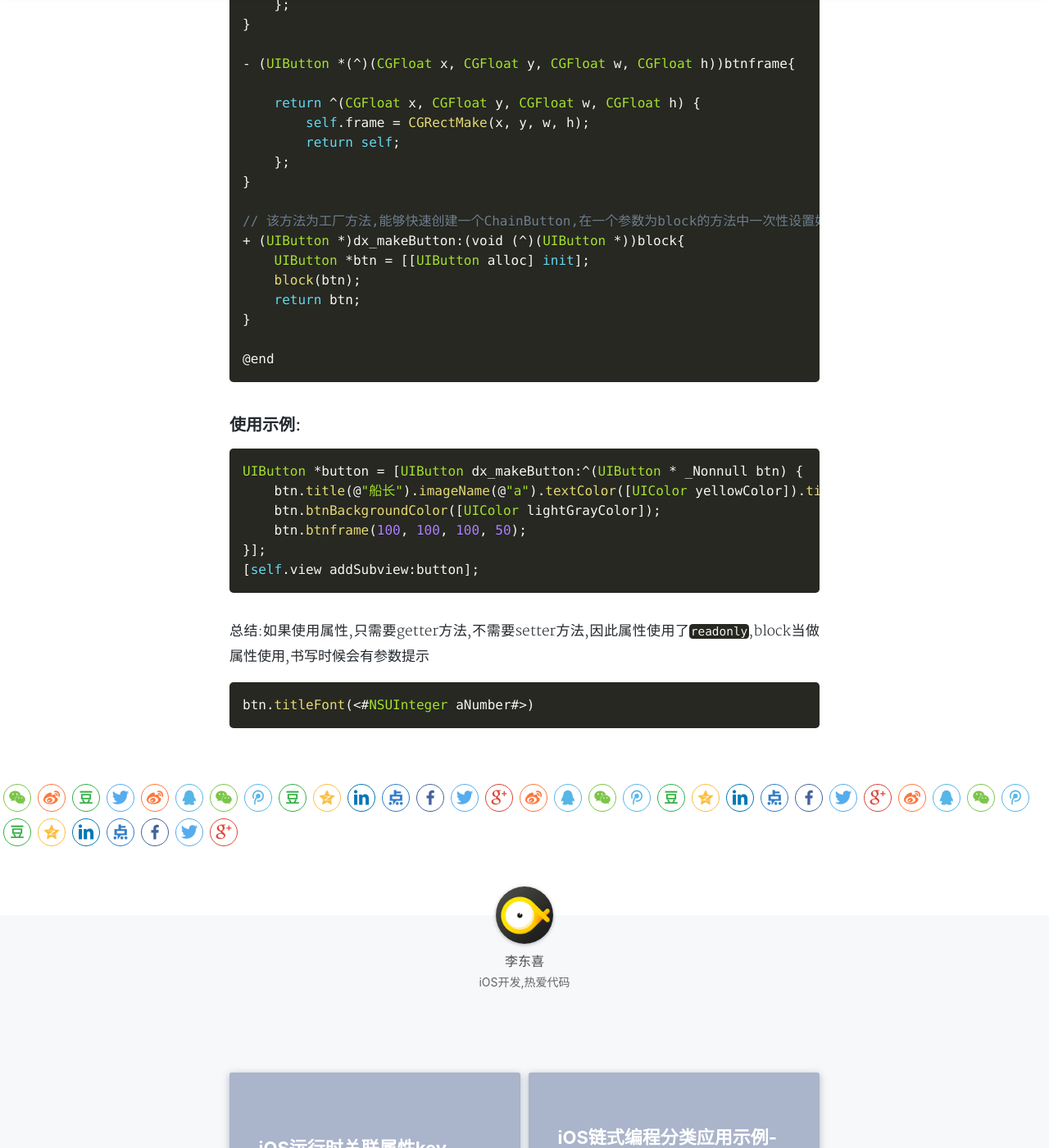
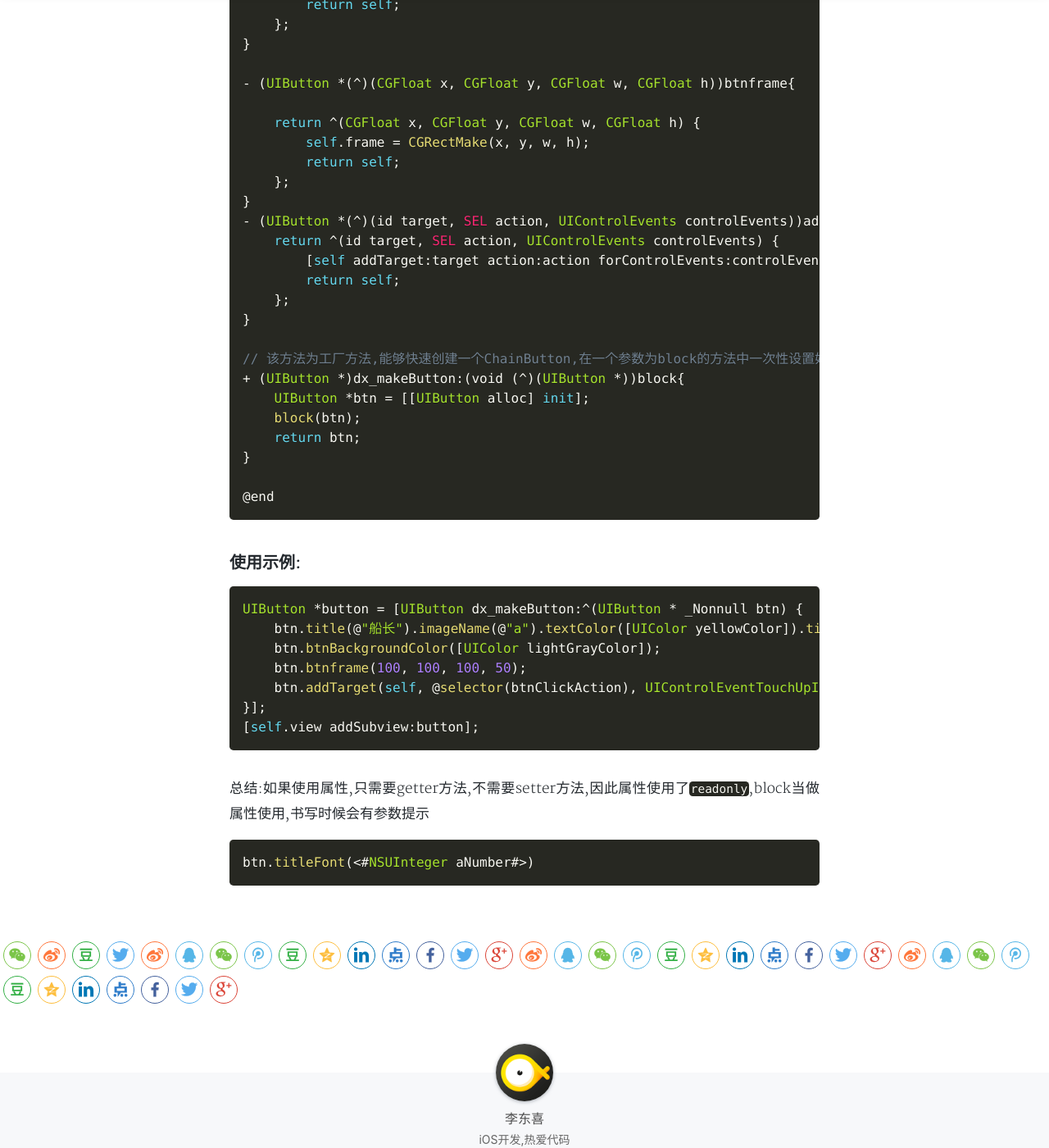
Before and after one commit to dongxiexidu/dongxiexidu.github.com, a Jekyll site: the page built from _posts/2015-01-17-iOS链式编程分类应用示例-快速创建UIButton.md, in a window 1280 px wide and 1400 px high, scrolled down 2140 px. Shown: the whole window at 82% size. Built offline with Jekyll 4.4.1, drawn with Linux system fonts in a browser that asks for light colours; nearby versions of some CDN libraries; a style sheet for code colours, icons or effects is not loaded; some of the changed text lies outside the part shown.

Commit message:
target
target

````diff
--- a/_posts/2015-01-17-iOS链式编程分类应用示例-快速创建UIButton.md
+++ b/_posts/2015-01-17-iOS链式编程分类应用示例-快速创建UIButton.md
@@ -19,6 +19,7 @@ NS_ASSUME_NONNULL_BEGIN
 @property (copy, nonatomic,readonly) UIButton *(^textColor)(UIColor *aColor);
 @property (copy, nonatomic,readonly) UIButton *(^btnBackgroundColor)(UIColor *aColor);
 @property (copy, nonatomic,readonly) UIButton *(^btnframe)(CGFloat x, CGFloat y, CGFloat w, CGFloat h);
+@property (copy, nonatomic,readonly) UIButton *(^addTarget)(id target, SEL action, UIControlEvents controlEvents);
 
 // 该方法为工厂方法,能够快速创建一个ChainButton,在一个参数为block的方法中一次性设置好你需要的ChainButton
 + (UIButton *)dx_makeButton:(void (^)(UIButton *))block;
@@ -86,6 +87,12 @@ NS_ASSUME_NONNULL_END
         return self;
     };
 }
+- (UIButton *(^)(id target, SEL action, UIControlEvents controlEvents))addTarget{
+    return ^(id target, SEL action, UIControlEvents controlEvents) {
+        [self addTarget:target action:action forControlEvents:controlEvents];
+        return self;
+    };
+}
 
 // 该方法为工厂方法,能够快速创建一个ChainButton,在一个参数为block的方法中一次性设置好你需要的ChainButton
 + (UIButton *)dx_makeButton:(void (^)(UIButton *))block{
@@ -103,6 +110,7 @@ UIButton *button = [UIButton dx_makeButton:^(UIButton * _Nonnull btn) {
     btn.title(@"船长").imageName(@"a").textColor([UIColor yellowColor]).titleFont(22);
     btn.btnBackgroundColor([UIColor lightGrayColor]);
     btn.btnframe(100, 100, 100, 50);
+    btn.addTarget(self, @selector(btnClickAction), UIControlEventTouchUpInside);
 }];
 [self.view addSubview:button];
 ```
````
